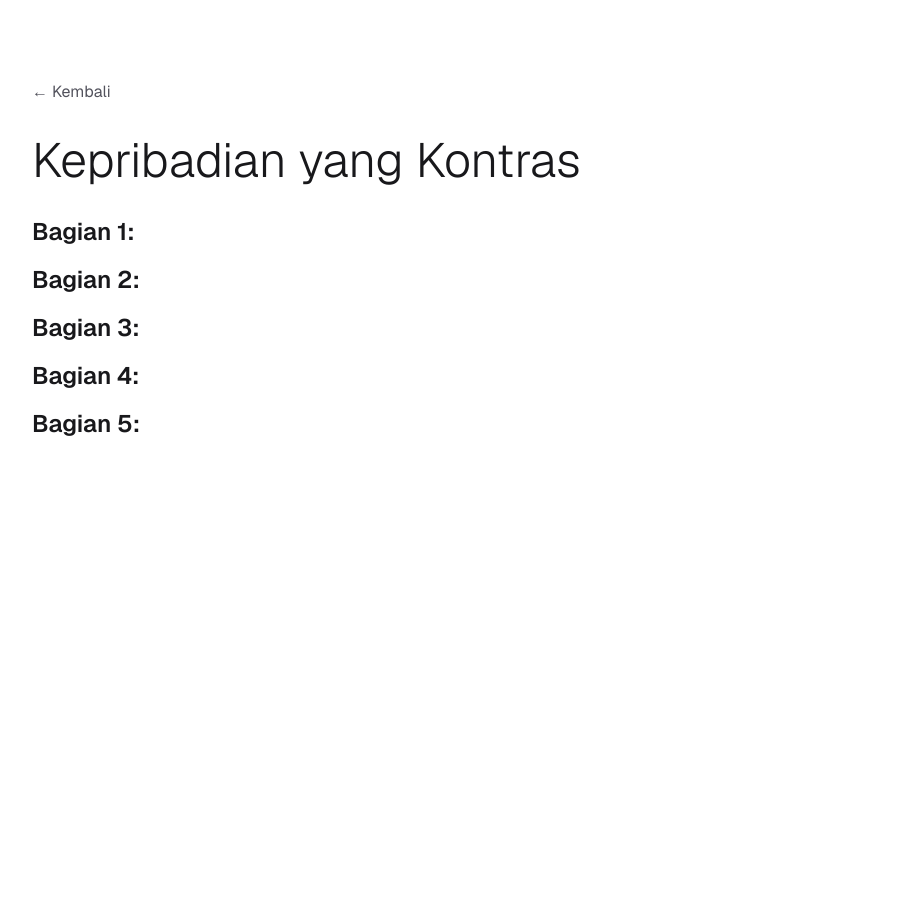
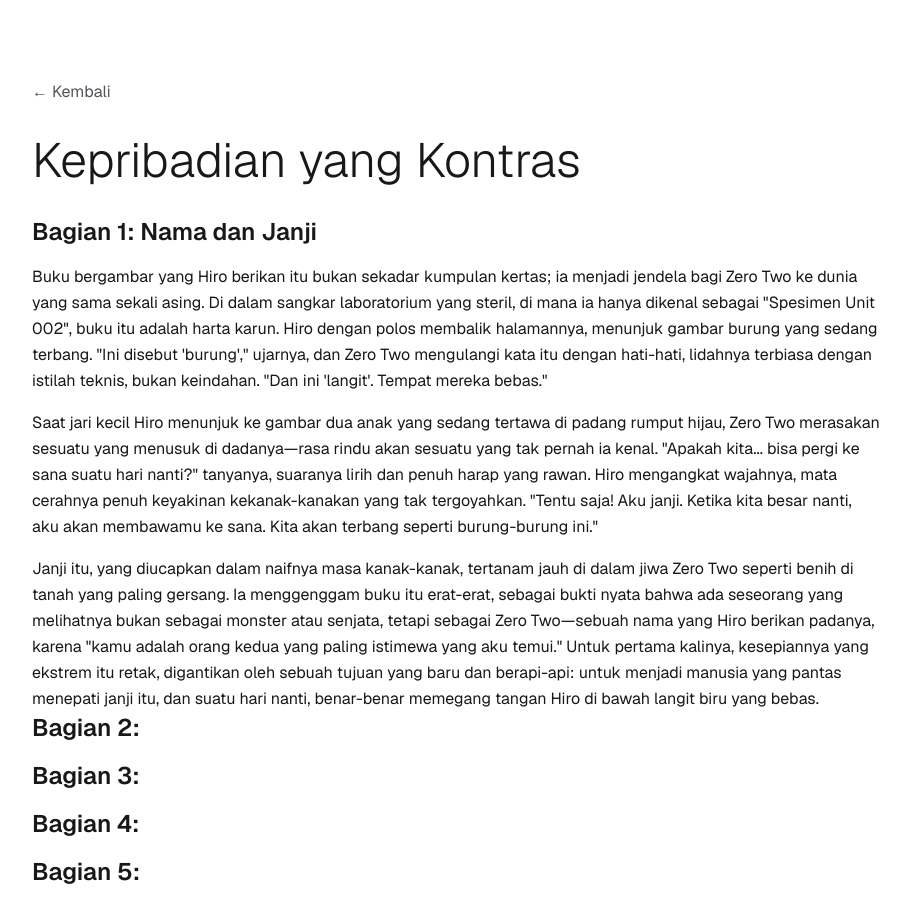
Before and after one commit to thanzero0/ZeroTwoWeb, a Next.js app in the folder zero/: page /story/kepribadian-yang-kontras in a window 1280 px wide. Shown: the top 922 px of the page, without its empty margins (184-1094 px from the left). Before the commit the page ends 800 px from the top, so only its background shows below. Built offline with nearby package versions, Linux system fonts and the light colour scheme.

Commit message:
add bagian satu story kepribadian yang kontras

```diff
--- a/zero/src/app/story/kepribadian-yang-kontras/page.tsx
+++ b/zero/src/app/story/kepribadian-yang-kontras/page.tsx
@@ -9,12 +9,28 @@ export default function KepribadianYangKontras() {
         </Link>
         <h1 className="text-4xl md:text-5xl font-light mb-8 text-zinc-900">Kepribadian yang Kontras</h1>
         <section className="prose prose-lg max-w-none leading-relaxed space-y-4">
-          <h2 className="text-2xl font-semibold text-zinc-900">Bagian 1: </h2>
+          <h2 className="text-2xl font-semibold text-zinc-900">Bagian 1: Nama dan Janji</h2>
           <p>
-
+            Buku bergambar yang Hiro berikan itu bukan sekadar kumpulan kertas; ia menjadi jendela bagi Zero Two ke dunia yang
+            sama sekali asing. Di dalam sangkar laboratorium yang steril, di mana ia hanya dikenal sebagai "Spesimen Unit 002",
+            buku itu adalah harta karun. Hiro dengan polos membalik halamannya, menunjuk gambar burung yang sedang terbang. "Ini
+            disebut 'burung'," ujarnya, dan Zero Two mengulangi kata itu dengan hati-hati, lidahnya terbiasa dengan istilah
+            teknis, bukan keindahan. "Dan ini 'langit'. Tempat mereka bebas."
           </p>
           <p>
-
+            Saat jari kecil Hiro menunjuk ke gambar dua anak yang sedang tertawa di padang rumput hijau, Zero Two merasakan
+            sesuatu yang menusuk di dadanya—rasa rindu akan sesuatu yang tak pernah ia kenal. "Apakah kita... bisa pergi ke
+            sana suatu hari nanti?" tanyanya, suaranya lirih dan penuh harap yang rawan. Hiro mengangkat wajahnya, mata cerahnya
+            penuh keyakinan kekanak-kanakan yang tak tergoyahkan. "Tentu saja! Aku janji. Ketika kita besar nanti, aku akan
+            membawamu ke sana. Kita akan terbang seperti burung-burung ini."
+          </p>
+          <p>
+          Janji itu, yang diucapkan dalam naifnya masa kanak-kanak, tertanam jauh di dalam jiwa Zero Two seperti benih di tanah
+          yang paling gersang. Ia menggenggam buku itu erat-erat, sebagai bukti nyata bahwa ada seseorang yang melihatnya bukan
+          sebagai monster atau senjata, tetapi sebagai Zero Two—sebuah nama yang Hiro berikan padanya, karena "kamu adalah orang
+          kedua yang paling istimewa yang aku temui." Untuk pertama kalinya, kesepiannya yang ekstrem itu retak, digantikan oleh
+          sebuah tujuan yang baru dan berapi-api: untuk menjadi manusia yang pantas menepati janji itu, dan suatu hari nanti,
+          benar-benar memegang tangan Hiro di bawah langit biru yang bebas.
           </p>
         </section>
 
--- a/zero/src/app/story/page.tsx
+++ b/zero/src/app/story/page.tsx
@@ -76,9 +76,6 @@ export default function Story() {
               </p>
               <p className="text-zinc-700 leading-relaxed text-lg mb-6">
                 Hiro adalah satu-satunya orang yang tidak melihat Zero Two sebagai monster. Dari titik itu, Zero Two membangun seluruh identitas emosionalnya di sekitar Hiro. Ia ingin menjadi manusia agar bisa bersama Hiro. Ia ingin hidup seperti gadis biasa. Ia ingin dicintai.
-              </p>
-              <p className="text-zinc-700 leading-relaxed text-lg mb-6">
-                Namun takdir memisahkan mereka. Hiro kemudian kehilangan ingatannya, sementara Zero Two mengingat semuanya. Sejak saat itu, Zero Two hidup dengan satu tujuan obsesif: menemukan kembali Hiro dan menjadi cukup manusia agar pantas berada di sisinya.
               </p>
               <Link href="/story/masa-kecil-yang-sepi" className="inline-block mt-4 px-6 py-2 bg-zinc-900 text-white rounded-lg button-hover">
                 Rincian Lengkap →
```
